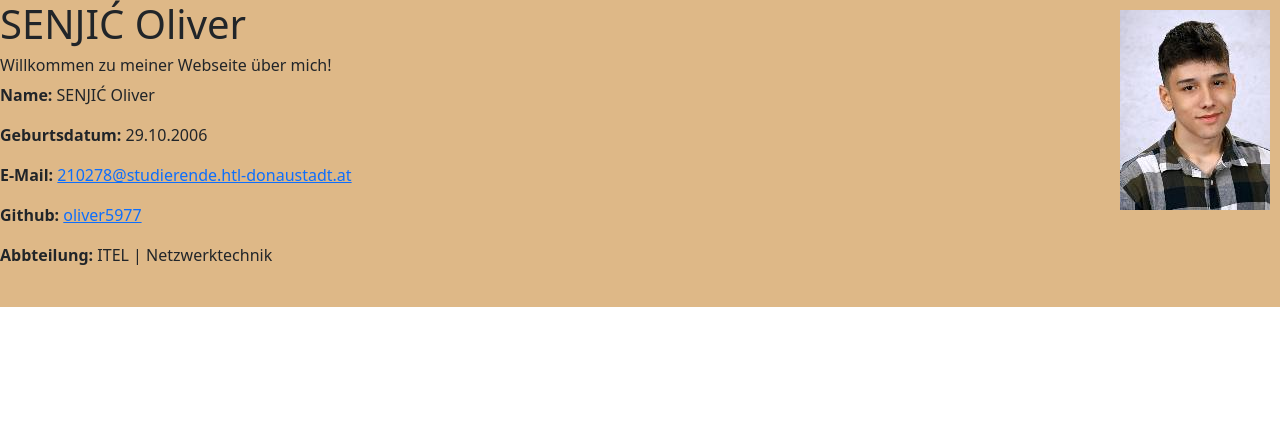
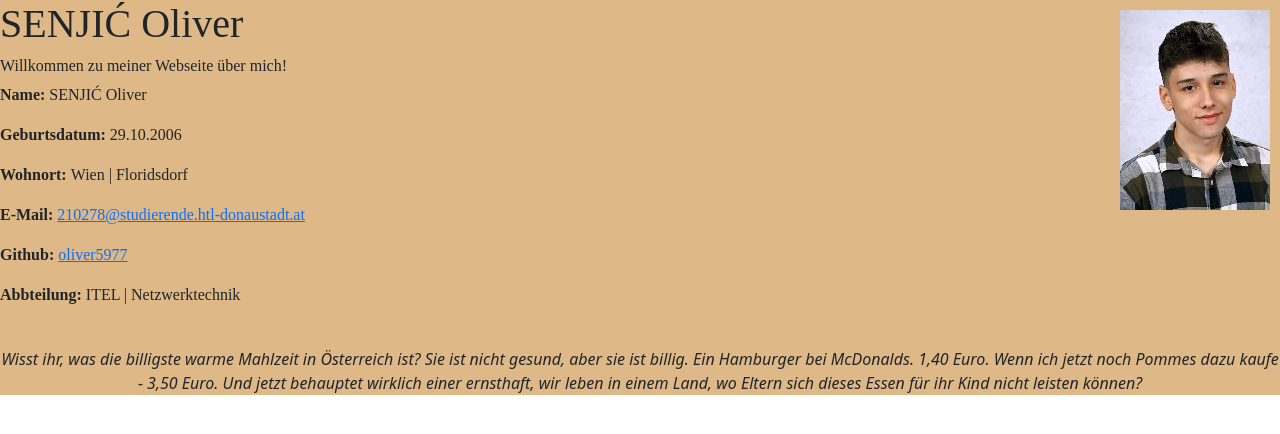
Before and after one commit to mahies/4ahitn_24, an Angular app: page /aboutMeSENJIC in a window 1280 px wide. Shown: the top 434 px of the page. Built offline with nearby package versions, Linux system fonts and the light colour scheme.

Commit message:
Variablen und Infos angezeigt mit font

```diff
--- a/src/app/page-about-me-senjic/page-about-me-senjic.component.html
+++ b/src/app/page-about-me-senjic/page-about-me-senjic.component.html
@@ -1,17 +1,18 @@
 <html>
 <title>Über Mich SENJIC Oliver</title>
 <header >
-<h1>SENJIĆ Oliver</h1>
-<h6>Willkommen zu meiner Webseite über mich!</h6>
+<h1 class = "times-text">SENJIĆ Oliver</h1>
+<h6 class = "times-text">Willkommen zu meiner Webseite über mich!</h6>
 <img [src]="imagePath" alt="Portrait" class="top-right-image">
-<p><strong>Name: </strong>{{name}}</p>
-<p><strong>Geburtsdatum: </strong>{{GB}}</p>
-<p><strong>E-Mail: </strong><a href="mailto:210278@studierende.htl-donaustadt.at">{{Mail}}</a></p>
-<p><strong>Github: </strong><a href="https://github.com/oliver5977" target="_blank">{{Github}}</a></p>
-<p><strong>Abbteilung: </strong> {{ABT}}</p>
+<p class = "times-text"><strong>Name: </strong>{{name}}</p>
+<p class = "times-text"><strong>Geburtsdatum: </strong>{{GB}}</p>
+<p class = "times-text"><strong>Wohnort: </strong>{{Wohnort}}</p>
+<p class = "times-text"><strong>E-Mail: </strong><a href="mailto:210278@studierende.htl-donaustadt.at">{{Mail}}</a></p>
+<p class = "times-text"><strong>Github: </strong><a href="https://github.com/oliver5977" target="_blank">{{Github}}</a></p>
+<p class = "times-text"><strong>Abbteilung: </strong> {{ABT}}</p>
 </header>
 <br>
-
+<p style="text-align: center;"><em>{{Zitat}}</em></p>
 
 <style>
 .top-right-image {
@@ -22,6 +23,11 @@
   width: 150px;
   height: auto;
 }
+
+.times-text {
+   font-family: 'Times New Roman', Times, serif;
+ }
+
 html{
   background: burlywood;
 }
--- a/src/app/page-about-me-senjic/page-about-me-senjic.component.ts
+++ b/src/app/page-about-me-senjic/page-about-me-senjic.component.ts
@@ -10,9 +10,11 @@ export class PageAboutMeSenjicComponent {
   name:String = "SENJIĆ Oliver";
   imagePath: string = 'assets-SENJIC/fghjkdibfeb.png';
   GB: string = "29.10.2006";
+  Wohnort: string= "Wien | Floridsdorf";
   Mail: string = "210278@studierende.htl-donaustadt.at";
   Github: string = "oliver5977";
   ABT: string = "ITEL | Netzwerktechnik";
+  Zitat: string = "Wisst ihr, was die billigste warme Mahlzeit in Österreich ist? Sie ist nicht gesund, aber sie ist billig. Ein Hamburger bei McDonalds. 1,40 Euro. Wenn ich jetzt noch Pommes dazu kaufe - 3,50 Euro. Und jetzt behauptet wirklich einer ernsthaft, wir leben in einem Land, wo Eltern sich dieses Essen für ihr Kind nicht leisten können?";
 
 
 
```
